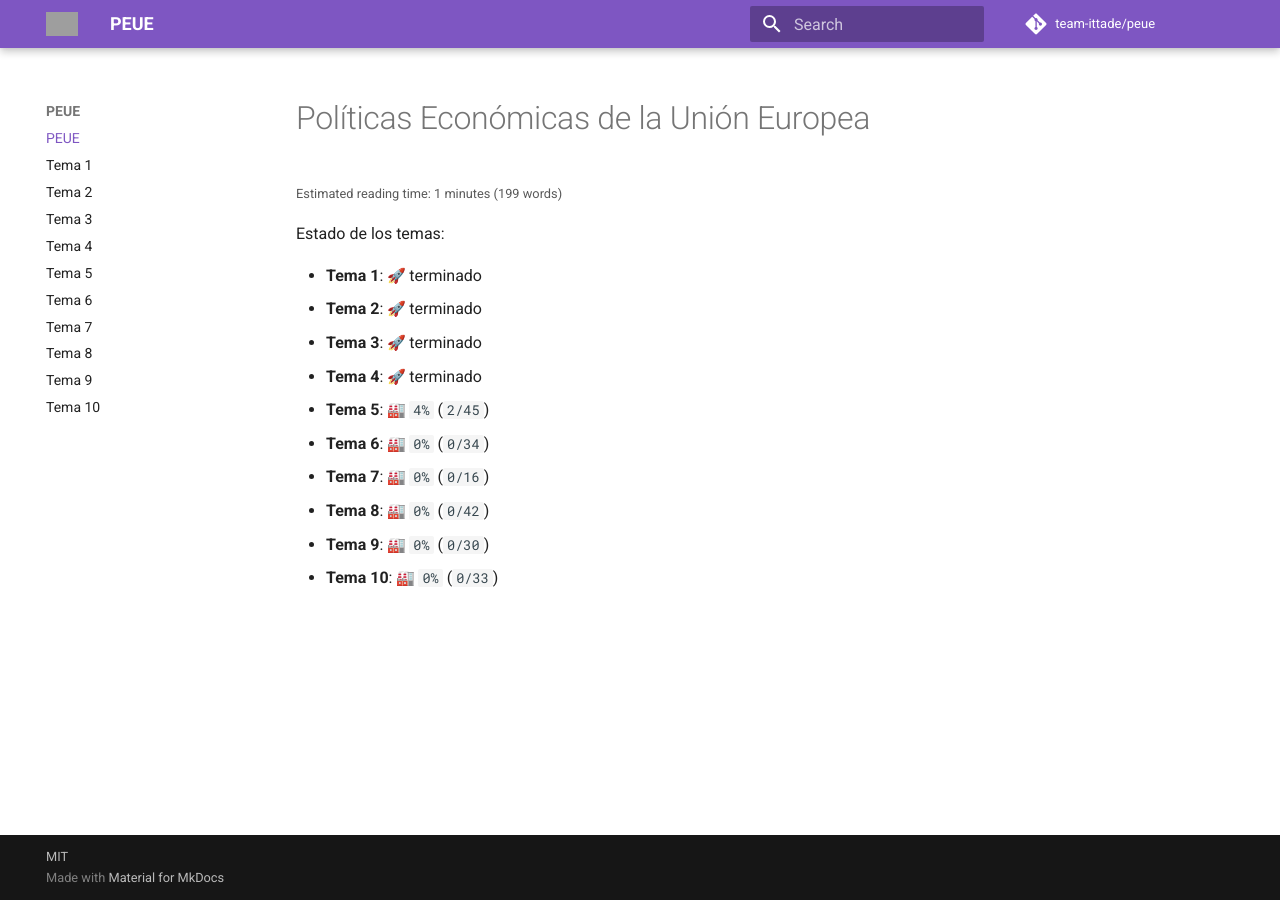
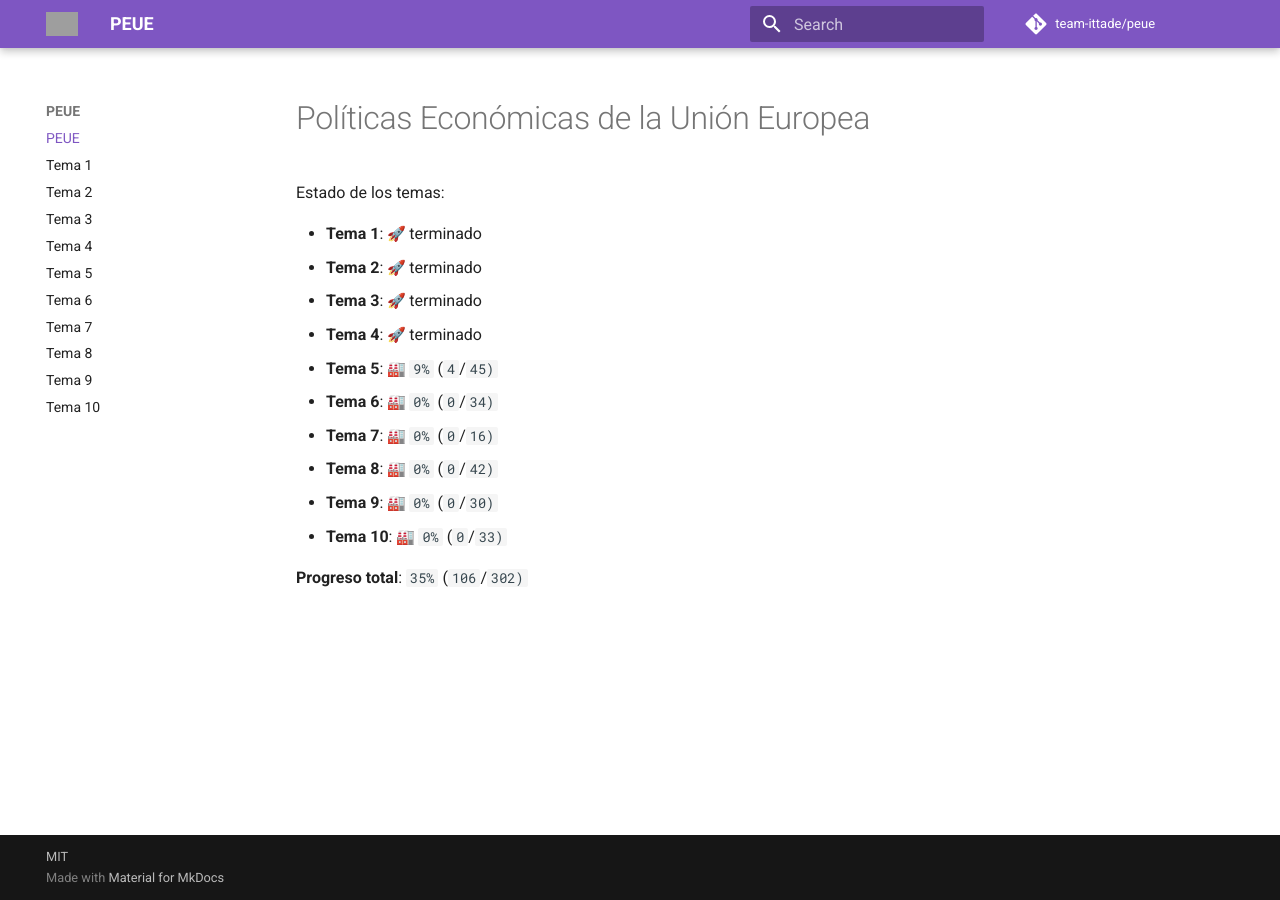
Before and after one commit to team-ittade/peue, an MkDocs documentation site: the page built from docs/index.md, in a window 1280 px wide. Built offline with MkDocs 1.6.1 and Material for MkDocs 9.7.7, drawn with Linux system fonts in a browser that asks for light colours; emoji names are drawn with the system emoji font; comment, search, counter and statistics services are not loaded; some of the changed lines change nothing that is shown; grey boxes are pictures that could not be loaded.

Commit message:
feat: setup dynamic progress

```diff
--- /dev/null
+++ b/docs/data/progress.json
@@ -0,0 +1,12 @@
+{
+  "1": { "total": 10, "done": 10 },
+  "2": { "total": 29, "done": 29 },
+  "3": { "total": 30, "done": 30 },
+  "4": { "total": 33, "done": 33 },
+  "5": { "total": 45, "done": 4 },
+  "6": { "total": 34, "done": 0 },
+  "7": { "total": 16, "done": 0 },
+  "8": { "total": 42, "done": 0 },
+  "9": { "total": 30, "done": 0 },
+  "10": { "total": 33, "done": 0 }
+}
--- a/docs/index.md
+++ b/docs/index.md
@@ -1,14 +1,7 @@
-# Políticas Económicas de la Unión Europea
+# Políticas Económicas de la Unión Europea {.NO-ERT}
 
 Estado de los temas:
 
-- **Tema 1**: :rocket: terminado
-- **Tema 2**: :rocket: terminado
-- **Tema 3**: :rocket: terminado
-- **Tema 4**: :rocket: terminado
-- **Tema 5**: :factory: `4%` (`2/45`)
-- **Tema 6**: :factory: `0%` (`0/34`)
-- **Tema 7**: :factory: `0%` (`0/16`)
-- **Tema 8**: :factory: `0%` (`0/42`)
-- **Tema 9**: :factory: `0%` (`0/30`)
-- **Tema 10**: :factory: `0%` (`0/33`)
+<div id="progressList"></div>
+
+<div id="totalProgress"></div>
--- /dev/null
+++ b/docs/js/progress.js
@@ -0,0 +1,60 @@
+function arrToUl(root, arr) {
+  var ul = document.createElement("ul");
+  var li;
+
+  root.appendChild(ul); // append the created ul to the root
+
+  arr.forEach(function (item) {
+    if (Array.isArray(item)) {
+      // if it's an array
+      arrToUl(li, item); // call arrToUl with the li as the root
+      return;
+    }
+
+    li = document.createElement("li"); // create a new list item
+    li.innerHTML = item;
+    // li.appendChild(document.createTextNode(item)); // append the text to the li
+    ul.appendChild(li); // append the list item to the ul
+  });
+}
+
+rocket =
+  '<img alt="🚀" class="twemoji" src="https://twemoji.maxcdn.com/v/latest/svg/1f680.svg" title=":rocket:"></img>';
+factory =
+  '<img alt="🏭" class="twemoji" src="https://twemoji.maxcdn.com/v/latest/svg/1f3ed.svg" title=":factory:">';
+
+if (window.location.pathname === "/") {
+  document$.subscribe(function () {
+    console.log("Setting progress");
+
+    fetch("/data/progress.json")
+      .then((response) => response.json())
+      .then((data) => {
+        progress = [];
+        totalPages = 0;
+        totalDone = 0;
+        for (i in data) {
+          totalPages += data[i].total;
+          totalDone += data[i].done;
+          if (data[i].total == data[i].done) {
+            prog = `${rocket} terminado`;
+          } else {
+            prog = `${factory} <code>${Math.round(
+              (data[i].done * 100) / data[i].total
+            )}%</code> (<code>${data[i].done}</code>/<code>${
+              data[i].total
+            })</code>`;
+          }
+          progress.push(`<b>Tema ${i}</b>: ${prog}`);
+        }
+
+        div = document.getElementById("progressList");
+        arrToUl(div, progress);
+
+        totalDiv = document.getElementById("totalProgress");
+        totalDiv.innerHTML = `<b>Progreso total</b>: <code>${Math.round(
+          (totalDone * 100) / totalPages
+        )}%</code> (<code>${totalDone}</code>/<code>${totalPages})</code>`;
+      });
+  });
+}
--- a/docs/js/readtime.js
+++ b/docs/js/readtime.js
@@ -18,7 +18,7 @@ document$.subscribe(function () {
   const result = readingTime(text);
   const node = `<p><small>Estimated reading time: ${result.readingTime} minutes (${result.wordCount} words)</small></p>`;
   title = document.querySelector("h1");
-  const defValue = ENABLE_BY_DEFAULT && !title.classList.contains("NOT-ERT");
+  const defValue = ENABLE_BY_DEFAULT && !title.classList.contains("NO-ERT");
   console.log(defValue);
   if (defValue || title.classList.contains("ERT")) {
     title.insertAdjacentHTML("afterend", node);
--- a/mkdocs.yml
+++ b/mkdocs.yml
@@ -44,6 +44,7 @@ extra_css:
 extra_javascript:
   - js/links.js
   - js/mathjax.js
+  - js/progress.js
   - js/readtime.js
   - js/tablesort.js
   - https://cdn.jsdelivr.net/npm/mathjax@3/es5/tex-mml-chtml.js
```
Also changed, not shown: .markdownlint.json.
